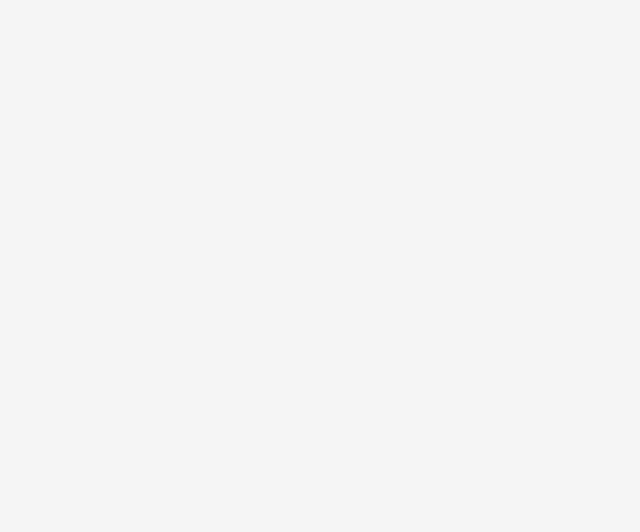
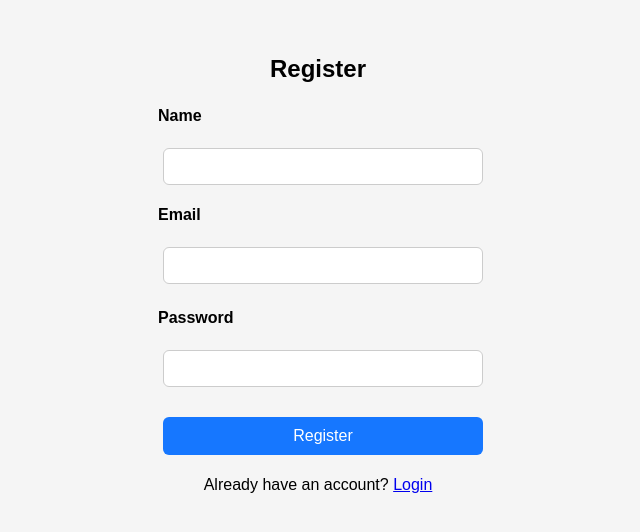
Before and after one commit to gyanwiii/vpms, a React (Create React App) app in the folder frontend/: page /register in a window 1280 px wide. Before the commit this address had no page. Shown: the top 532 px of the page, without its empty margins (322-962 px from the left). Built offline with nearby package versions, Linux system fonts and the light colour scheme.

Commit message:
Final commit

```diff
--- a/frontend/src/App.js
+++ b/frontend/src/App.js
@@ -2,6 +2,7 @@ import { BrowserRouter, Routes, Route, Navigate } from 'react-router-dom';
 import { useAuthContext } from './hooks/useAuthContext';
 import Navbar from './components/Navbar';
 import LoginPage from './pages/LoginPage';
+import RegisterPage from './pages/RegisterPage';
 import Dashboard from './pages/Dashboard';
 import Visitors from './pages/Visitors';
 import Appointments from './pages/Appointment';
@@ -19,6 +20,7 @@ function App() {
             {user && <Navbar />}
             <Routes>
                 <Route path="/login" element={!user ? <LoginPage /> : <Navigate to="/dashboard" />} />
+                <Route path="/register" element={!user ? <RegisterPage /> : <Navigate to="/dashboard" />} />
                 <Route path="/dashboard" element={user ? <Dashboard /> : <Navigate to="/login" />} />
                 <Route path="/visitors" element={user ? <Visitors /> : <Navigate to="/login" />} />
                 <Route path="/appointments" element={user ? <Appointments /> : <Navigate to="/login" />} />
@@ -27,6 +29,7 @@ function App() {
                 <Route path="/reports" element={user ? <Reports /> : <Navigate to="/login" />} />
                 <Route path="/my-passes" element={user ? <MyPasses /> : <Navigate to="/login" />} />
                 <Route path="/" element={<Navigate to="/login" />} />
+
             </Routes>
         </BrowserRouter>
     );
--- a/frontend/src/pages/LoginPage.js
+++ b/frontend/src/pages/LoginPage.js
@@ -21,30 +21,79 @@ const LoginPage = () => {
     };
 
     return (
+        <div style={{ padding: '40px', maxWidth: '400px', margin: '0 auto' }}>
             <div>
-            <h2>Login</h2>
+                <h2 style={{ textAlign: 'center', marginBottom: '24px' }}>
+                    Login
+                </h2>
+
                 <form onSubmit={handleSubmit}>
-                <div>
-                    <label>Email</label>
+                    <div style={{ marginBottom: '16px' }}>
+                        <label style={{ display: 'block', marginBottom: '6px', fontWeight: 'bold' }}>
+                            Email
+                        </label>
                         <input
                             type="email"
                             value={email}
                             onChange={(e) => setEmail(e.target.value)}
+                            required
+                            style={{
+                                width: '100%',
+                                padding: '10px',
+                                borderRadius: '6px',
+                                border: '1px solid #ccc',
+                                boxSizing: 'border-box'
+                            }}
                         />
                     </div>
-                <div>
-                    <label>Password</label>
+
+                    <div style={{ marginBottom: '20px' }}>
+                        <label style={{ display: 'block', marginBottom: '6px', fontWeight: 'bold' }}>
+                            Password
+                        </label>
                         <input
                             type="password"
                             value={password}
                             onChange={(e) => setPassword(e.target.value)}
+                            required
+                            style={{
+                                width: '100%',
+                                padding: '10px',
+                                borderRadius: '6px',
+                                border: '1px solid #ccc',
+                                boxSizing: 'border-box'
+                            }}
                         />
                     </div>
-                <button type="submit" disabled={isLoading}>
+
+                    <button
+                        type="submit"
+                        disabled={isLoading}
+                        style={{
+                            width: '100%',
+                            padding: '10px',
+                            backgroundColor: '#1677ff',
+                            color: 'white',
+                            border: 'none',
+                            borderRadius: '6px',
+                            fontSize: '16px',
+                            cursor: isLoading ? 'not-allowed' : 'pointer'
+                        }}
+                    >
                         {isLoading ? 'Logging in...' : 'Login'}
                     </button>
-                {error && <p style={{ color: 'red' }}>{error}</p>}
+
+                    {error && (
+                        <p style={{ color: 'red', textAlign: 'center', marginTop: '12px' }}>
+                            {error}
+                        </p>
+                    )}
+
+                    <p style={{ textAlign: 'center', marginTop: '16px' }}>
+                        New visitor? <a href="/register">Register here</a>
+                    </p>
                 </form>
+            </div>
         </div>
     );
 };
--- /dev/null
+++ b/frontend/src/pages/RegisterPage.js
@@ -0,0 +1,84 @@
+import { useState } from 'react';
+import { useNavigate } from 'react-router-dom';
+
+export default function RegisterPage() {
+    const [name, setName] = useState('');
+    const [email, setEmail] = useState('');
+    const [password, setPassword] = useState('');
+    const [error, setError] = useState('');
+    const [success, setSuccess] = useState('');
+    const navigate = useNavigate();
+
+    const handleRegister = async (e) => {
+        e.preventDefault();
+        setError('');
+        try {
+            const res = await fetch('/api/auth/register', {
+                method: 'POST',
+                headers: { 'Content-Type': 'application/json' },
+                body: JSON.stringify({ name, email, password, role: 'visitor' })
+            });
+            const data = await res.json();
+            if (!res.ok) {
+                setError(data.error || 'Registration failed');
+            } else {
+                setSuccess('Registered successfully! Redirecting to login...');
+                setTimeout(() => navigate('/login'), 2000);
+            }
+        } catch (err) {
+            setError('Could not connect to server');
+        }
+    };
+
+    return (
+        <div style={{ padding: '40px', maxWidth: '400px', margin: '0 auto' }}>
+            <div>
+                <h2 style={{ textAlign: 'center', marginBottom: '24px' }}>Register</h2>
+                {error && <p style={{ color: 'red' }}>{error}</p>}
+                {success && <p style={{ color: 'green' }}>{success}</p>}
+                <form onSubmit={handleRegister}>
+                    <div style={{ marginBottom: '16px' }}>
+                        <label style={{ display: 'block', fontWeight: 'bold' }}>Name</label><br />
+                        <input type='text' value={name} onChange={e => setName(e.target.value)} required style={{
+                            width: '100%',
+                            padding: '10px',
+                            borderRadius: '6px',
+                            border: '1px solid #ccc',
+                            boxSizing: 'border-box'
+                        }} />
+                    </div>
+                    <div style={{ marginBottom: '20px' }}>
+                        <label style={{ display: 'block', fontWeight: 'bold' }}>Email</label><br />
+                        <input type="email" value={email} onChange={e => setEmail(e.target.value)} required style={{
+                            width: '100%',
+                            padding: '10px',
+                            borderRadius: '6px',
+                            border: '1px solid #ccc',
+                            boxSizing: 'border-box'
+                        }} />
+                    </div>
+                    <div style={{ marginBottom: '20px' }}>
+                        <label style={{ display: 'block', fontWeight: 'bold' }}>Password</label><br />
+                        <input type="password" value={password} onChange={e => setPassword(e.target.value)} required style={{
+                            width: '100%',
+                            padding: '10px',
+                            borderRadius: '6px',
+                            border: '1px solid #ccc',
+                            boxSizing: 'border-box'
+                        }} />
+                    </div>
+                    <button type="submit" style={{
+                        width: '100%',
+                        padding: '10px',
+                        backgroundColor: '#1677ff',
+                        color: 'white',
+                        border: 'none',
+                        borderRadius: '6px',
+                        fontSize: '16px'
+                    }}>Register</button>
+                </form>
+                <p style={{ textAlign: 'center', marginTop: '16px' }}>Already have an account? <a href="/login">Login</a></p>
+            </div>
+        </div>
+    );
+}
```
Lines whose indentation alone changed are shown as unchanged.
